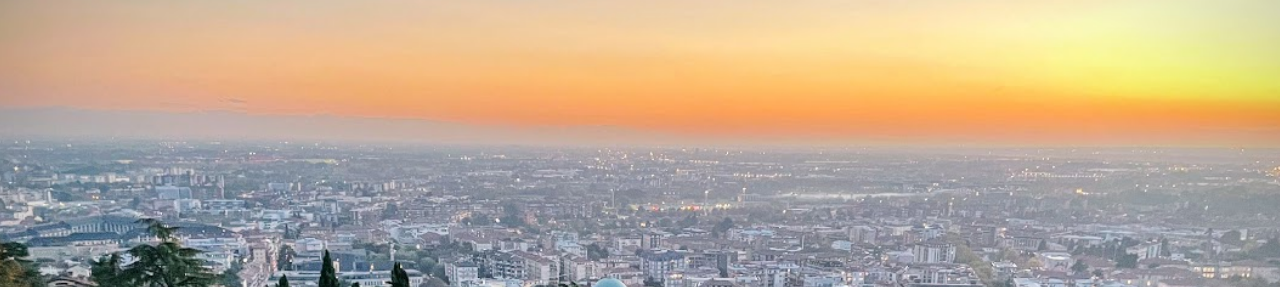
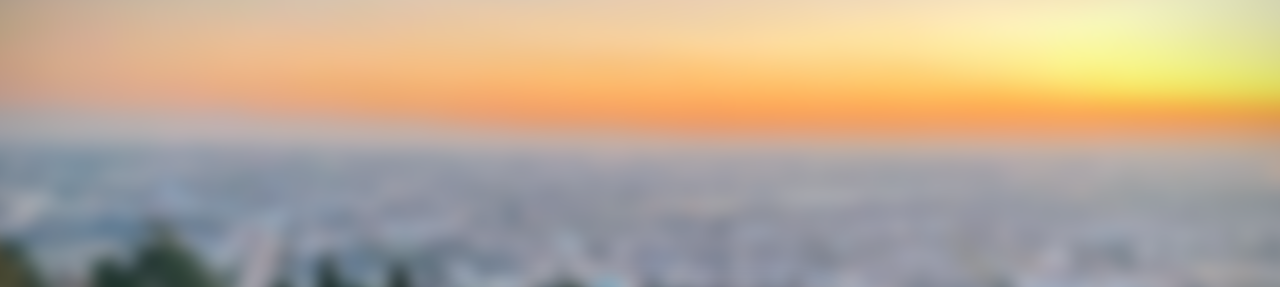
Before and after one commit to laurentiutudorie/valentine, a plain HTML site: page index.html in a window 1280 px wide. Shown: the top 287 px of the page. Drawn offline with Linux system fonts and the light colour scheme.

Commit message:
Update index.html

```diff
--- a/index.html
+++ b/index.html
@@ -21,7 +21,7 @@
   background-image: url("fundal.jpg");
   background-size: cover;
   background-position: center;
-  filter: none;
+  filter: blur(8px);
   transform: scale(1.1); /* evită marginile albe după blur */
   z-index: -1;
 }
```
